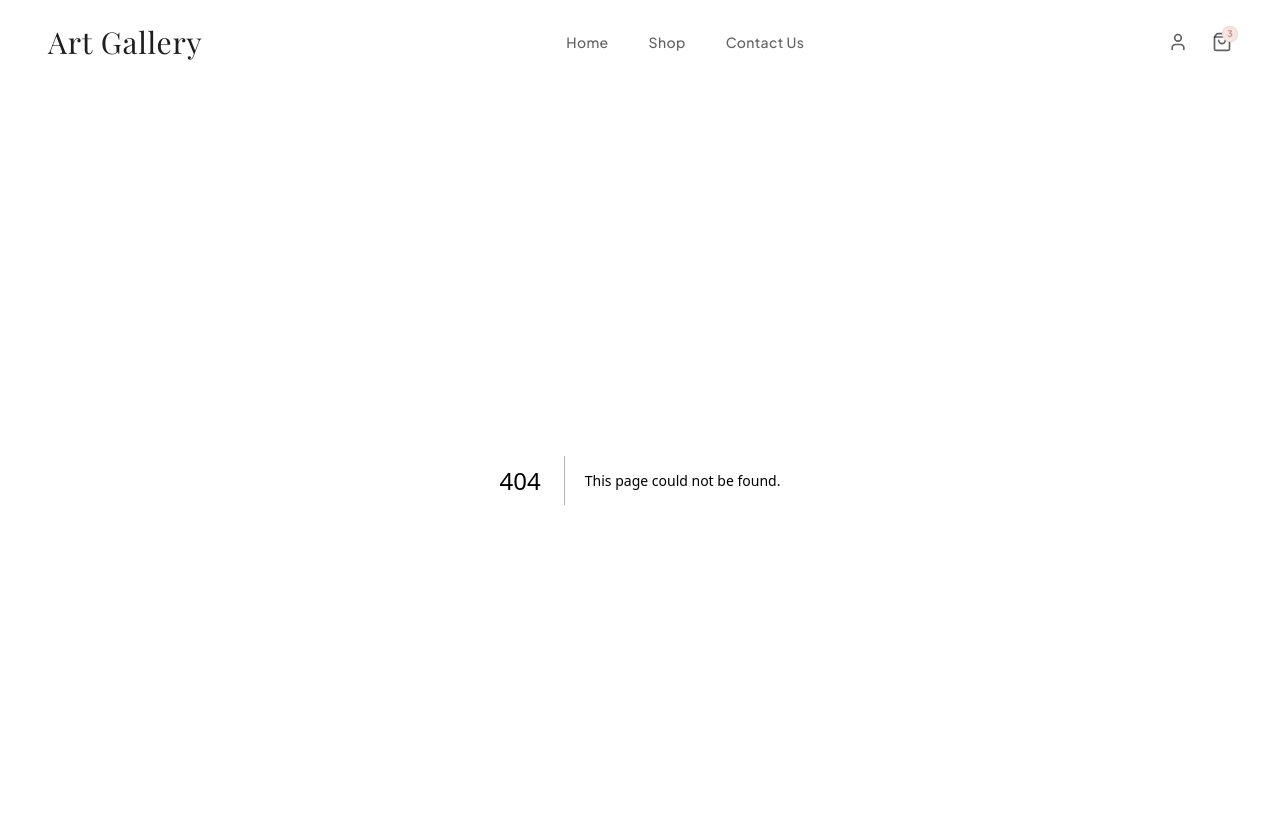
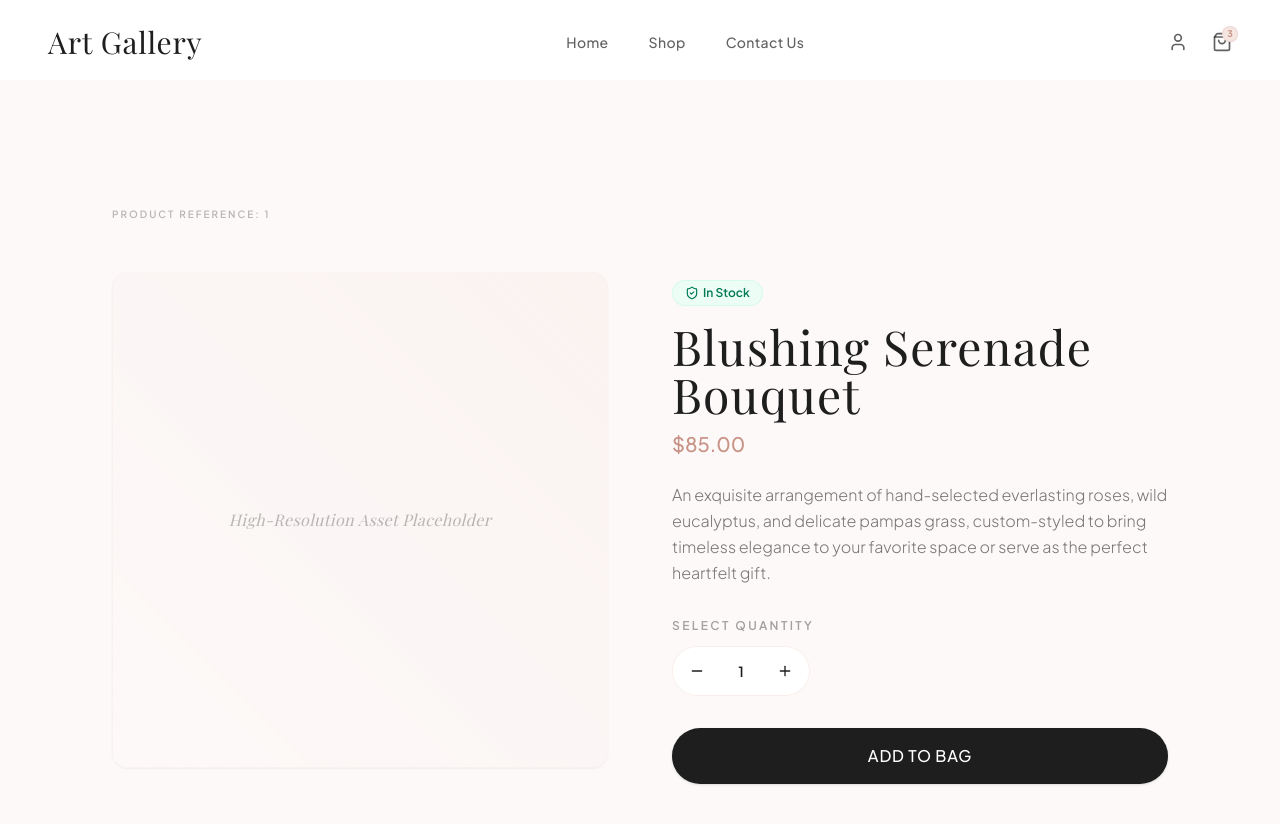
Before and after one commit to KasunLakma/art-gallery, a Next.js app: page /shop/1 in a window 1280 px wide. Before the commit this address had no page. Shown: the top 824 px of the page. Built offline with nearby package versions, Linux system fonts and the light colour scheme; a web font is replaced by a local one.

Commit message:
feat: implement shop page with product catalog, cards, and detail views

```diff
--- /dev/null
+++ b/app/shop/[id]/page.tsx
@@ -0,0 +1,21 @@
+import React from "react";
+import ProductDetailView from "@/components/ProductDetailView";
+
+interface PageProps {
+  params: Promise<{ id: string }>;
+}
+
+export default async function ProductDetailPage({ params }: PageProps) {
+  const { id } = await params;
+
+  return (
+    <main className="pt-12 md:pt-24 pb-20 min-h-screen bg-artBg">
+      <div className="max-w-6xl mx-auto px-6 md:px-12 pt-6">
+        <span className="text-[10px] tracking-[0.2em] font-semibold text-artDark/30 uppercase">
+          Product Reference: {id}
+        </span>
+      </div>
+      <ProductDetailView />
+    </main>
+  );
+}
--- /dev/null
+++ b/app/shop/page.tsx
@@ -0,0 +1,24 @@
+import React from "react";
+import ProductShop from "@/components/ProductShop";
+
+export const metadata = {
+  title: "Shop Our Collections | Art Gallery",
+  description: "Browse our curated bouquets, frames, and hampers designed for your cherished moments.",
+};
+
+export default function ShopPage() {
+  return (
+    <main className="pt-12 md:pt-20 pb-24 min-h-screen bg-artBg">
+      <div className="max-w-7xl mx-auto px-6 md:px-12 text-center pt-8">
+        <span className="text-xs tracking-[0.25em] font-semibold text-artDark/50 uppercase mb-3 block">
+          Boutique Catalog
+        </span>
+        <h1 className="font-serif text-3xl md:text-5xl text-artDark font-light tracking-wide mb-4">
+          Our Collections
+        </h1>
+        <div className="w-12 h-[2px] bg-artRose-dark/40 mx-auto" />
+      </div>
+      <ProductShop />
+    </main>
+  );
+}
--- /dev/null
+++ b/src/components/ProductCard.tsx
@@ -0,0 +1,62 @@
+"use client";
+
+import React from "react";
+import { Plus } from "lucide-react";
+
+interface ProductCardProps {
+  title: string;
+  price: string;
+  category: string;
+  image?: string;
+}
+
+export default function ProductCard({ title, price, category, image }: ProductCardProps) {
+  return (
+    <div className="group relative flex flex-col bg-white rounded-2xl overflow-hidden transition-all duration-300 hover:shadow-lg hover:shadow-artRose-light/40 hover:-translate-y-0.5 border border-transparent hover:border-artRose-light/20">
+      {/* Image container / Mockup Frame */}
+      <div className="relative aspect-square w-full overflow-hidden bg-artBg">
+        {image ? (
+          <img
+            src={image}
+            alt={title}
+            className="w-full h-full object-cover transition-transform duration-500 group-hover:scale-105"
+            loading="lazy"
+          />
+        ) : (
+          /* Decorative brand gradient if no image is supplied */
+          <div className="w-full h-full bg-gradient-to-tr from-artBg to-artRose-light/40 flex items-center justify-center transition-transform duration-500 group-hover:scale-105">
+            <span className="font-serif italic text-artDark/30 text-sm">Art Gallery</span>
+          </div>
+        )}
+
+        {/* Subtle overlay on hover */}
+        <div className="absolute inset-0 bg-artDark/5 opacity-0 group-hover:opacity-100 transition-opacity duration-300 pointer-events-none" />
+      </div>
+
+      {/* Product Info */}
+      <div className="p-5 flex flex-col flex-grow">
+        <span className="text-[10px] tracking-[0.2em] font-semibold text-artDark/40 uppercase mb-1.5 block">
+          {category}
+        </span>
+
+        <h4 className="font-serif text-base text-artDark font-light tracking-wide mb-1 line-clamp-1 group-hover:text-artRose-dark transition-colors duration-200">
+          {title}
+        </h4>
+
+        <p className="text-sm font-medium text-artDark/80 mb-4">
+          {price}
+        </p>
+
+        {/* Minimal Add to Cart Action Link */}
+        <button
+          type="button"
+          onClick={() => console.log(`Added ${title} to cart`)}
+          className="mt-auto flex items-center gap-1.5 text-xs font-semibold tracking-wider text-artDark uppercase border-t border-artDark/5 pt-3 hover:text-artRose-dark transition-colors duration-200 w-full text-left"
+        >
+          <Plus className="w-3.5 h-3.5" />
+          <span>Add to Cart</span>
+        </button>
+      </div>
+    </div>
+  );
+}
--- /dev/null
+++ b/src/components/ProductDetailView.tsx
@@ -0,0 +1,90 @@
+"use client";
+
+import React, { useState } from "react";
+import { Plus, Minus, ShieldCheck } from "lucide-react";
+
+export default function ProductDetailView() {
+  const [quantity, setQuantity] = useState(1);
+
+  const decreaseQuantity = () => {
+    if (quantity > 1) setQuantity((prev) => prev - 1);
+  };
+
+  const increaseQuantity = () => {
+    setQuantity((prev) => prev + 1);
+  };
+
+  return (
+    <div className="max-w-6xl mx-auto px-6 md:px-12 py-12">
+      <div className="grid grid-cols-1 md:grid-cols-2 gap-12 lg:gap-16 items-start">
+        {/* Left side: Large elegant placeholder image frame */}
+        <div className="relative aspect-square w-full rounded-2xl overflow-hidden bg-gradient-to-tr from-artBg to-artRose-light/30 border border-artRose-light/20 flex items-center justify-center group shadow-xs">
+          <div className="absolute inset-0 bg-white/10 opacity-0 group-hover:opacity-100 transition-opacity duration-300 pointer-events-none" />
+          <span className="font-serif italic text-artDark/30 text-base tracking-wide text-center px-4">
+            High-Resolution Asset Placeholder
+          </span>
+        </div>
+
+        {/* Right side: Product metadata & actions */}
+        <div className="flex flex-col h-full pt-2">
+          {/* Availability Badge */}
+          <div className="flex items-center gap-2 mb-4">
+            <span className="inline-flex items-center gap-1 bg-emerald-50 text-emerald-700 text-xs font-semibold px-3 py-1 rounded-full border border-emerald-200/30">
+              <ShieldCheck className="w-3.5 h-3.5" />
+              In Stock
+            </span>
+          </div>
+
+          <h1 className="font-serif text-3xl md:text-4xl lg:text-5xl font-light text-artDark tracking-wide mb-3">
+            Blushing Serenade Bouquet
+          </h1>
+
+          <p className="text-xl font-medium text-artRose-dark mb-6">
+            $85.00
+          </p>
+
+          <p className="text-base text-artDark/60 leading-relaxed font-light mb-8">
+            An exquisite arrangement of hand-selected everlasting roses, wild eucalyptus, and delicate pampas grass, custom-styled to bring timeless elegance to your favorite space or serve as the perfect heartfelt gift.
+          </p>
+
+          {/* Quantity selector */}
+          <div className="flex flex-col gap-3 mb-8">
+            <span className="text-xs uppercase tracking-[0.2em] text-artDark/40 font-semibold">
+              Select Quantity
+            </span>
+            <div className="flex items-center border border-artRose-light/60 w-fit rounded-full bg-white p-1">
+              <button
+                type="button"
+                onClick={decreaseQuantity}
+                className="w-10 h-10 rounded-full flex items-center justify-center text-artDark hover:bg-artBg hover:text-artRose-dark transition-colors duration-200"
+                aria-label="Decrease quantity"
+              >
+                <Minus className="w-4 h-4" />
+              </button>
+              <span className="w-12 text-center text-sm font-semibold text-artDark">
+                {quantity}
+              </span>
+              <button
+                type="button"
+                onClick={increaseQuantity}
+                className="w-10 h-10 rounded-full flex items-center justify-center text-artDark hover:bg-artBg hover:text-artRose-dark transition-colors duration-200"
+                aria-label="Increase quantity"
+              >
+                <Plus className="w-4 h-4" />
+              </button>
+            </div>
+          </div>
+
+          {/* Add to Bag Button */}
+          <button
+            type="button"
+            onClick={() => alert(`Added ${quantity} "Blushing Serenade Bouquet(s)" to bag!`)}
+            className="w-full bg-artDark text-white font-medium tracking-wider uppercase py-4 rounded-full shadow-sm hover:bg-artRose-dark transition-all duration-300 hover:scale-[1.01] active:scale-98"
+          >
+            Add to Bag
+          </button>
+        </div>
+      </div>
+    </div>
+  );
+}
--- /dev/null
+++ b/src/components/ProductShop.tsx
@@ -0,0 +1,33 @@
+"use client";
+
+import React, { useState } from "react";
+import ProductCard from "@/components/ProductCard";
+
+export default function ProductShop() {
+  const [filter, setFilter] = useState("All");
+
+  return (
+    <div className="max-w-7xl mx-auto px-6 md:px-12 py-10">
+      <div className="flex justify-center gap-4 mb-10">
+        {["All", "Bouquets", "Hampers"].map((tab) => (
+          <button
+            key={tab}
+            onClick={() => setFilter(tab)}
+            className={`px-6 py-2.5 text-xs font-semibold tracking-widest uppercase rounded-full transition-all duration-300 ${
+              filter === tab
+                ? "bg-artDark text-white shadow-sm"
+                : "bg-artBg text-artDark/60 hover:text-artDark hover:bg-artRose-light/30"
+            }`}
+          >
+            {tab}
+          </button>
+        ))}
+      </div>
+      <div className="grid grid-cols-1 md:grid-cols-3 gap-8">
+        <ProductCard title="Pastel Dreams Bouquet" price="$85.00" category="Bouquets" />
+        <ProductCard title="Sylvan Gold Frame" price="$120.00" category="Frames" />
+        <ProductCard title="Royal Celebration Hamper" price="$250.00" category="Hampers" />
+      </div>
+    </div>
+  );
+}
```
